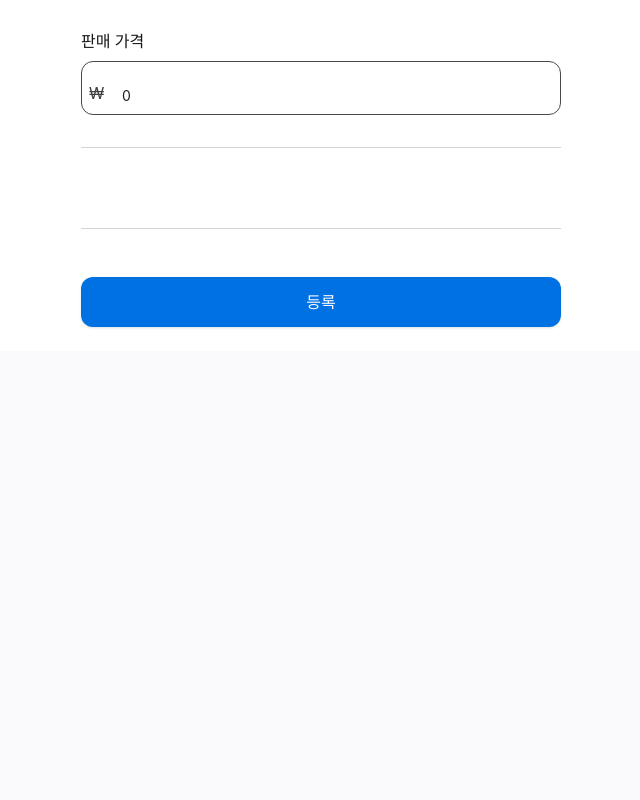
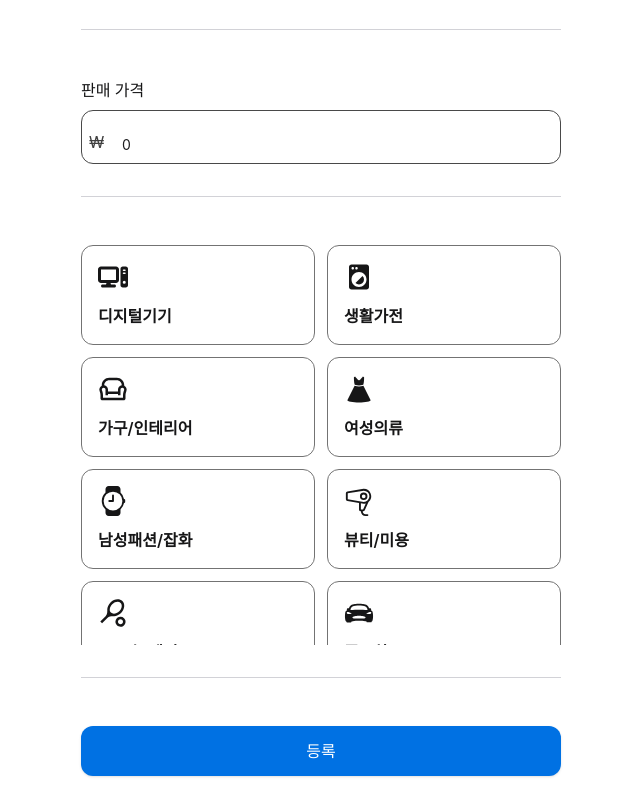
Before and after one commit to HarryKim24/used-market, a Next.js app: page /products/upload in a window 1280 px wide. Shown: the part 494-1294 px from the top of the page, without its empty margins (319-959 px from the left). Before the commit the page ends 845 px from the top, so only its background shows below. Built offline with nearby package versions, Linux system fonts and the light colour scheme; no server answers.

Commit message:
Category 컴포넌트 생성

```diff
--- a/src/app/products/upload/page.tsx
+++ b/src/app/products/upload/page.tsx
@@ -1,5 +1,7 @@
 'use client'
 import Buttton from '@/components/Buttton';
+import { categories } from '@/components/categories/Categories';
+import CategoryInput from '@/components/categories/CategoryInput';
 import Container from '@/components/Container';
 import ImageUpload from '@/components/ImageUpload';
 import Input from '@/components/Input';
@@ -32,6 +34,7 @@ const ProductUploadPage = () => {
   })
 
   const imageSrc = watch('imageSrc');
+  const category = watch('category');
 
   const onSubmit: SubmitHandler<FieldValues> = (data) => {
 
@@ -57,6 +60,7 @@ const ProductUploadPage = () => {
               value={imageSrc}
             />
           </div>
+          <hr className='border-[#d2d2d7] py-2' />
           <div className='flex flex-col gap-2'>
             <h4 className='text-md font-medium'>제목</h4>
             <Input
@@ -102,7 +106,19 @@ const ProductUploadPage = () => {
               max-h-[50vh] overflow-y-auto
             '
           >
-            {/* Category */}
+            {
+              categories.map((item) => (
+                <div key={item.label} className='col-span-1'>
+                  <CategoryInput
+                    onClick={(category) => setCustomValue('category', category)}
+                    selected={category === item.path}
+                    label={item.label}
+                    icon={item.icon}
+                    path={item.path}
+                  />
+                </div>
+              ))
+            }
           </div>
           <hr className='border-[#d2d2d7] py-2' />
           {/* KakaoMap */}
--- /dev/null
+++ b/src/components/categories/Categories.tsx
@@ -0,0 +1,69 @@
+import React from 'react'
+import { BsWatch } from 'react-icons/bs';
+import { FaComputer } from 'react-icons/fa6';
+import { GiLargeDress } from 'react-icons/gi';
+import { IoCarSport } from 'react-icons/io5';
+import { MdLocalLaundryService, MdOutlineSportsTennis } from 'react-icons/md';
+import { PiHairDryer } from 'react-icons/pi';
+import { RiSofaLine } from 'react-icons/ri';
+
+export const categories = [
+  {
+    label: '디지털기기',
+    path: 'digital',
+    icon: FaComputer,
+    description: '디지털기기 카테고리입니다.'
+  },
+  {
+    label: '생활가전',
+    path: 'appliances',
+    icon: MdLocalLaundryService,
+    description: '생활가전 카테고리입니다.'
+  },
+  {
+    label: '가구/인테리어',
+    path: 'interior',
+    icon: RiSofaLine,
+    description: '가구/인테리어 카테고리입니다.'
+  },
+  {
+    label: '여성의류',
+    path: 'women-clothing',
+    icon: GiLargeDress,
+    description: '여성의류 카테고리입니다.'
+  },
+  {
+    label: '남성패션/잡화',
+    path: 'men-fashion',
+    icon: BsWatch,
+    description: '남성패션/잡화 카테고리입니다.'
+  },
+  {
+    label: '뷰티/미용',
+    path: 'beauty',
+    icon: PiHairDryer,
+    description: '뷰티/미용 카테고리입니다.'
+  },
+  {
+    label: '스포츠/레저',
+    path: 'sports',
+    icon: MdOutlineSportsTennis,
+    description: '스포츠/레저 카테고리입니다.'
+  },
+  {
+    label: '중고차',
+    path: 'used-car',
+    icon: IoCarSport,
+    description: '중고차 카테고리입니다.'
+  },
+];
+
+const Categories = () => {
+  return (
+    <div>
+      Categories
+    </div>
+  )
+}
+
+export default Categories
--- /dev/null
+++ b/src/components/categories/CategoryBox.tsx
@@ -0,0 +1,11 @@
+import React from 'react'
+
+const CategoryBox = () => {
+  return (
+    <div>
+      CategoryBox
+    </div>
+  )
+}
+
+export default CategoryBox
--- /dev/null
+++ b/src/components/categories/CategoryInput.tsx
@@ -0,0 +1,32 @@
+import React from 'react'
+import { IconType } from 'react-icons'
+
+interface CategoryInputProps {
+  icon: IconType;
+  label: string;
+  selected?: boolean;
+  path: string;
+  onClick: (value: string) => void;
+}
+
+const CategoryInput = ({
+  icon: Icon, label, selected, onClick, path
+}: CategoryInputProps) => {
+  return (
+    <div
+      onClick={() => onClick(path)}
+      className={`
+      rounded-xl border-1 p-4 flex flex-col gap-3
+      hover:border-[#0071e3] transition cursor-pointer
+      ${selected ? 'border-[#0071e3]' : 'border-neutral-500'}
+      `}
+    >
+      <Icon size={30} />
+      <div className='font-semibold'>
+        {label}
+      </div>
+    </div>
+  )
+}
+
+export default CategoryInput
```
